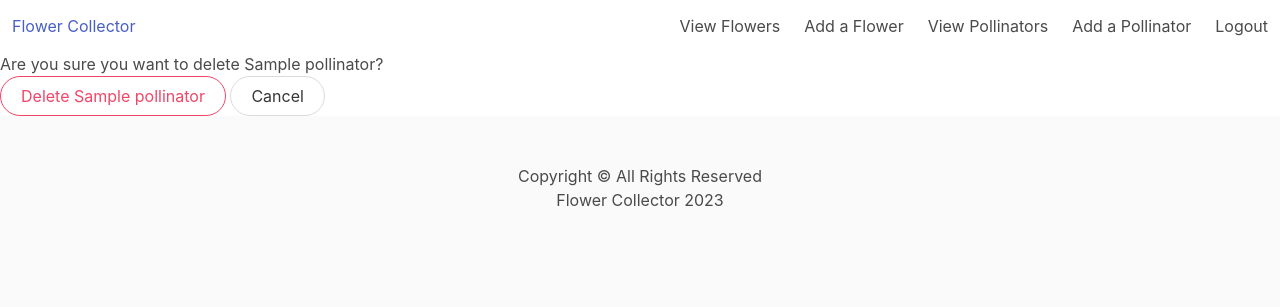
After one commit to ambertav/flower_collector, a Django app: page /pollinators/1/delete/ in a window 1280 px wide. The commit adds this page. Shown: the top 307 px of the page. Run offline with Django 4.2, Linux system fonts and the light colour scheme; a user stored in the database is signed in; tables that the repository leaves empty hold one stand-in row (values such as "Sample post").

Commit message:
adds pollinator delete view

```diff
--- /dev/null
+++ b/main_app/templates/pollinators/pollinator_confirm_delete.html
@@ -0,0 +1,17 @@
+{% extends 'base.html' %}
+
+{% block title %}
+<title>Are you sure you want to delete {{ object.name.capitalize }}?</title>
+{% endblock %}
+
+
+{% block content %}
+<h1>Are you sure you want to delete {{ object.name.capitalize }}?</h1>
+
+<form method="POST">
+    {% csrf_token %}
+    <input type="submit" value="Delete {{ object.name.capitalize }}" class="button is-danger is-outlined is-rounded">
+    <a href="{% url 'flower_detail' object.id %}" class="button is-outlined is-rounded">Cancel</a>
+</form>
+
+{% endblock %}
--- a/main_app/templates/pollinators/pollinator_detail.html
+++ b/main_app/templates/pollinators/pollinator_detail.html
@@ -10,5 +10,6 @@
     <h3>name: {{ pollinator.name.capitalize }}</h3>
     <p>{{ pollinator.description }}</p>
     <a href="{% url 'pollinator_update' pollinator.id %}">Update</a>
+    <a href="{% url 'pollinator_delete' pollinator.id %}">Delete</a>
 </div>
 {% endblock %}
--- a/main_app/urls.py
+++ b/main_app/urls.py
@@ -16,4 +16,5 @@ urlpatterns = [
     path('pollinators/<int:pk>/', views.PollinatorDetail.as_view(), name='pollinator_detail'),
     path('pollinators/create/', views.PollinatorCreate.as_view(), name='pollinator_create'),
     path('pollinators/<int:pk>/update/', views.PollinatorUpdate.as_view(), name='pollinator_update'),
+    path('pollinators/<int:pk>/delete/', views.PollinatorDelete.as_view(), name='pollinator_delete'),
 ]
--- a/main_app/views.py
+++ b/main_app/views.py
@@ -109,3 +109,10 @@ class PollinatorUpdate (LoginRequiredMixin, UpdateView) :
 
     def get_queryset (self) :
         return Pollinator.objects.filter(user=self.request.user)
+
+class PollinatorDelete (LoginRequiredMixin, DeleteView) :
+    success_url = '/pollinators/'
+    template_name = 'pollinators/pollinator_confirm_delete.html'
+
+    def get_queryset (self) :
+        return Pollinator.objects.filter(user=self.request.user)
```
